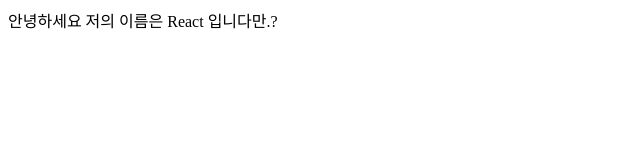
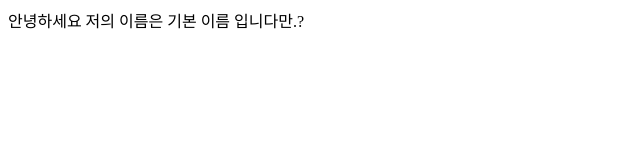
Before and after one commit to wlgn123/react-stuydy, a React (Create React App) app: page / in a window 1280 px wide. Shown: the top 160 px of the page, without its empty margins (0-640 px from the left). Built offline with nearby package versions, Linux system fonts and the light colour scheme.

Commit message:
3.3.3 props 기본값 설정 : defaultProps

```diff
--- a/src/App.js
+++ b/src/App.js
@@ -13,7 +13,8 @@
       {/* <Example.Example5/> */}
       {/* <Example.Example6 /> */}
       {/* <Example.Example7 /> */}
-      <MyComponent name="React" />
+      <MyComponent />
+      {/* <MyComponent name={'React'} /> */}
     </>
   );
 }
--- a/src/example/_3/MyComponent.js
+++ b/src/example/_3/MyComponent.js
@@ -13,8 +13,14 @@
   );
 };
 
+// name props는 반드시 String타입만 받도록 지정
 MyComponent.propTypes = {
-  name: PropTypes.string.isRequired,
+  name: PropTypes.string,
+};
+
+// name props가 부모 컴포넌트에서 넘겨지지 않았을 경우, 기본값 지정
+MyComponent.defaultProps = {
+  name: '기본 이름',
 };
 
 export default MyComponent;
```
Also changed, not shown: .eslintrc.json.
